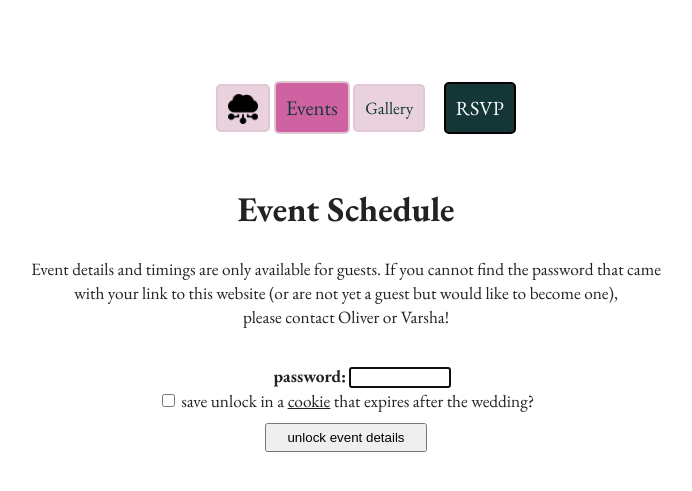
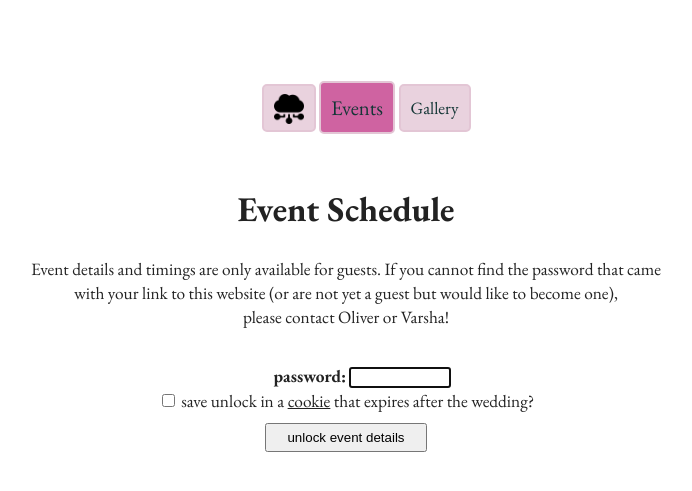
Before and after one commit to varshakishore/voli, a Jekyll site: the page docs/tabs/events.html, which Jekyll copies as it is, in a window 1280 px wide. Shown: the top 491 px of the page, without its empty margins (294-986 px from the left). Built offline with Jekyll 4.4.1, drawn with Linux system fonts in a browser that asks for light colours.

Commit message:
removed rsvp

```diff
--- a/_includes/navbar.html
+++ b/_includes/navbar.html
@@ -23,10 +23,6 @@
 {% assign i = i | plus: 1 %}
 {% endunless %}
 {% endfor %}
-<br>
-<li class="nav-item rsvp">
-    <a href="https://forms.gle/1KobqjmUYpwjUKuJ7"> RSVP </a>
-</li>
 
 </ul>
 </navbar>
--- a/docs/feed.xml
+++ b/docs/feed.xml
@@ -1 +1 @@
-<?xml version="1.0" encoding="utf-8"?><feed xmlns="http://www.w3.org/2005/Atom" ><generator uri="https://jekyllrb.com/" version="4.3.4">Jekyll</generator><link href="https://varshakishore.github.io//voli/feed.xml" rel="self" type="application/atom+xml" /><link href="https://varshakishore.github.io//voli/" rel="alternate" type="text/html" /><updated>2024-11-02T20:57:57-07:00</updated><id>https://varshakishore.github.io//voli/feed.xml</id><title type="html">Voli</title><subtitle>Voli wedding website!</subtitle></feed>
+<?xml version="1.0" encoding="utf-8"?><feed xmlns="http://www.w3.org/2005/Atom" ><generator uri="https://jekyllrb.com/" version="4.3.4">Jekyll</generator><link href="https://varshakishore.github.io//voli/feed.xml" rel="self" type="application/atom+xml" /><link href="https://varshakishore.github.io//voli/" rel="alternate" type="text/html" /><updated>2024-11-02T20:59:46-07:00</updated><id>https://varshakishore.github.io//voli/feed.xml</id><title type="html">Voli</title><subtitle>Voli wedding website!</subtitle></feed>
--- a/docs/index.html
+++ b/docs/index.html
@@ -61,10 +61,6 @@ https://github.com/riggraz/no-style-please/blob/master/_includes/head.html.-->
 
 
 
-<br />
-<li class="nav-item rsvp">
-    <a href="https://forms.gle/1KobqjmUYpwjUKuJ7"> RSVP </a>
-</li>
 
 </ul>
 </navbar>
--- a/docs/tabs/events.html
+++ b/docs/tabs/events.html
@@ -61,10 +61,6 @@ https://github.com/riggraz/no-style-please/blob/master/_includes/head.html.-->
 
 
 
-<br>
-<li class="nav-item rsvp">
-    <a href="https://forms.gle/1KobqjmUYpwjUKuJ7"> RSVP </a>
-</li>
 
 </ul>
 </navbar>
--- a/docs/tabs/gallery.html
+++ b/docs/tabs/gallery.html
@@ -61,10 +61,6 @@ https://github.com/riggraz/no-style-please/blob/master/_includes/head.html.-->
 
 
 
-<br>
-<li class="nav-item rsvp">
-    <a href="https://forms.gle/1KobqjmUYpwjUKuJ7"> RSVP </a>
-</li>
 
 </ul>
 </navbar>
```
